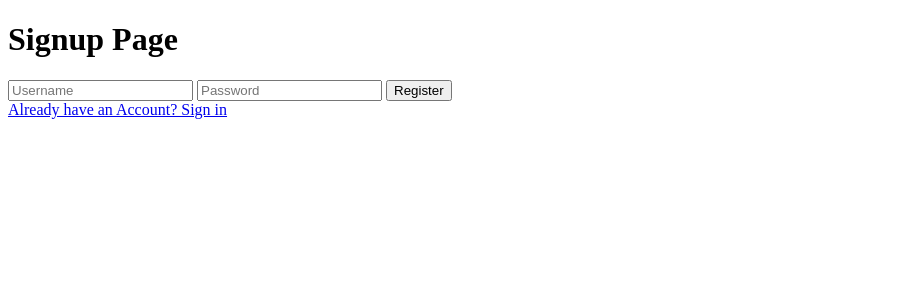
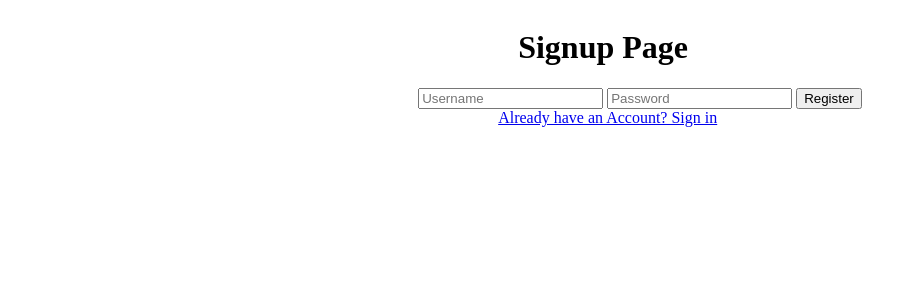
Before and after one commit to kashmafia/project2-darceus, a Flask app: page /register in a window 1280 px wide. Shown: the top 300 px of the page, without its empty margins (0-917 px from the left). Run offline with Flask 2, Linux system fonts and the light colour scheme.

Commit message:
login & register page styling

```diff
--- a/templates/register.html
+++ b/templates/register.html
@@ -5,11 +5,35 @@
     <meta charset="UTF-8">
     <meta http-equiv="X-UA-Compatible" content="IE=edge">
     <meta name="viewport" content="width=device-width, initial-scale=1.0">
+    <style>
+        .grandParentContainer {
+            display: table;
+            height: 100%;
+            margin: 0 auto;
+        }
+
+        .parentContainer {
+            display: table-cell;
+            vertical-align: middle;
+        }
+
+        .loginContainer {
+            padding-left: 100px;
+        }
+
+        .linkContainer {
+            padding-left: 80px;
+        }
+    </style>
     <title>Register</title>
 </head>
 
 <body>
+    <div class="grandParentContainer">
+        <div class="parentContainer">
+            <div class="loginContainer">
                 <h1>Signup Page</h1>
+            </div>
 
             <form method="POST" action="">
                 {{ form.hidden_tag() }}
@@ -18,7 +42,9 @@
                 {{ form.submit }}
             </form>
 
-    <a href="{{url_for('login')}}"> Already have an Account? Sign in</a><br>
+            <a class="linkContainer" href="{{url_for('login')}}"> Already have an Account? Sign in</a><br>
+        </div>
+    </div>
 </body>
 
 </html>
```
Also changed, not shown: templates/login.html (+29 -1 lines), 1 other file. Lines whose indentation alone changed are shown as unchanged.
